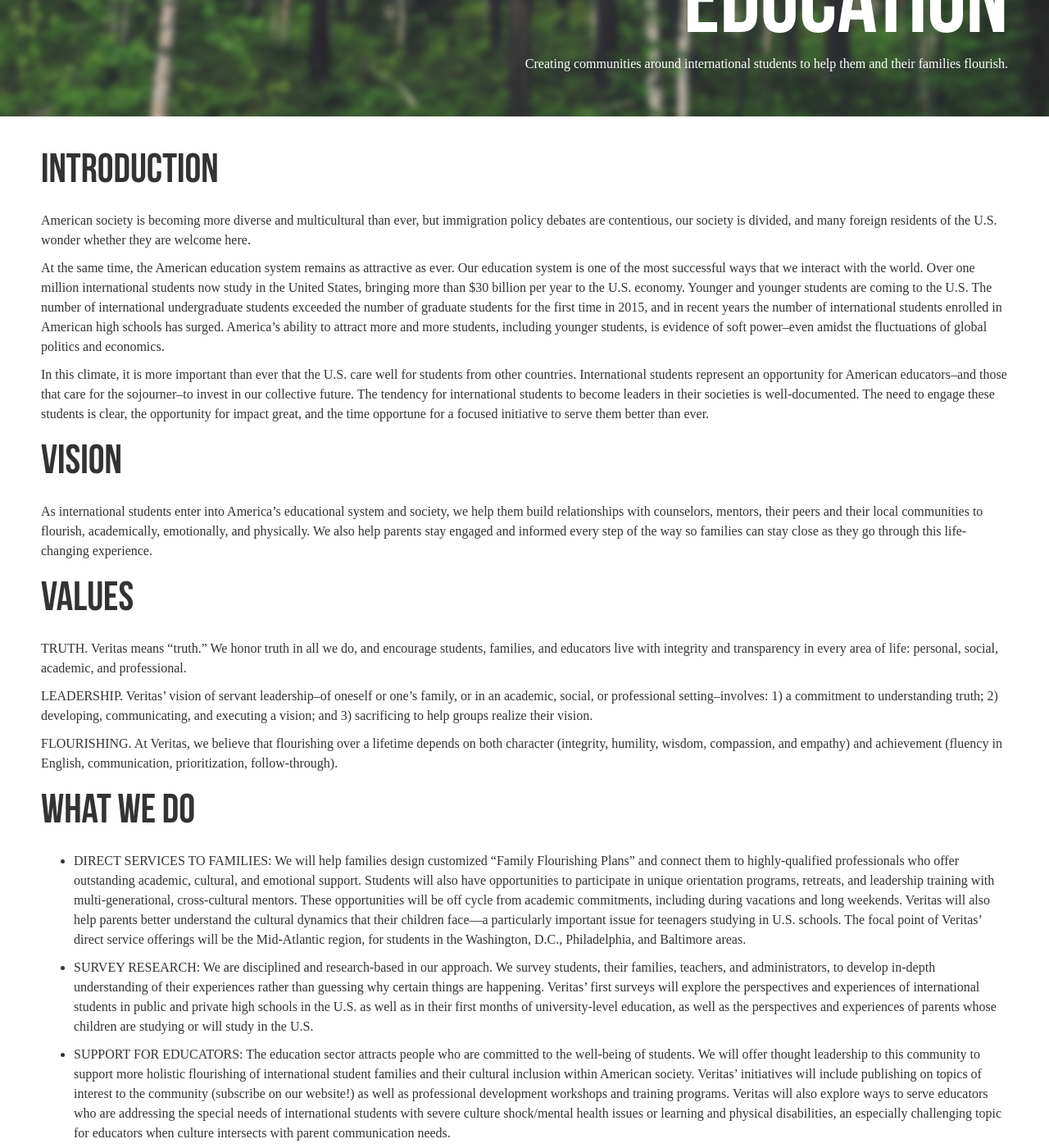
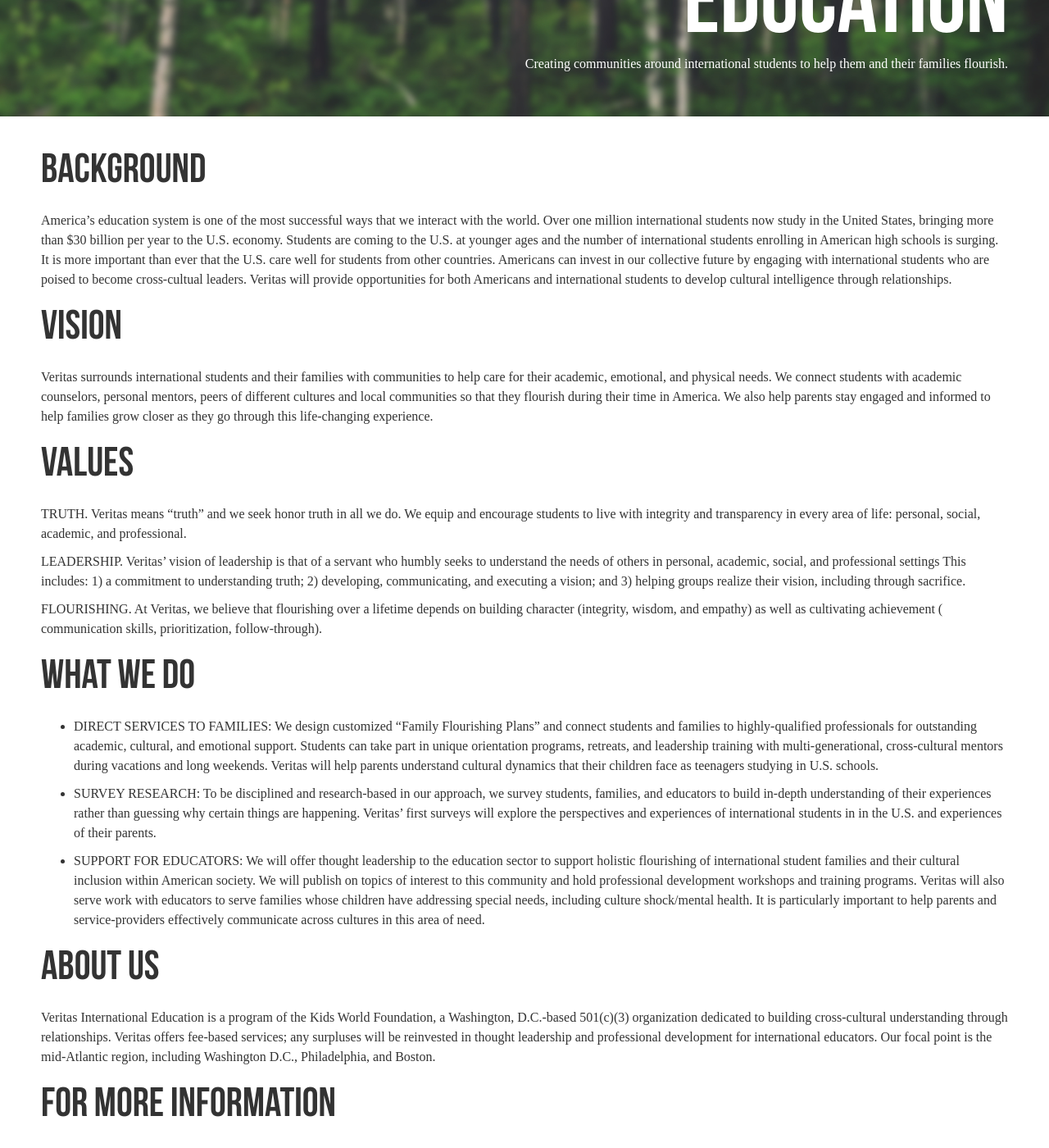
Before and after one commit to ErikBoesen/veritased.github.io, a Jekyll site: the page built from index.md, in a window 1280 px wide and 1400 px high, scrolled down 408 px. Shown: the whole window at 82% size. Built offline with Jekyll 4.4.1, drawn with Linux system fonts in a browser that asks for light colours; some web fonts are replaced; some of the changed text lies outside the part shown.

Commit message:
Update index.md

```diff
--- a/index.md
+++ b/index.md
@@ -6,30 +6,26 @@
 - index
 ---
 
-## Introduction
-American society is becoming more diverse and multicultural than ever, but immigration policy debates are contentious, our society is divided, and many foreign residents of the U.S. wonder whether they are welcome here.
-
-At the same time, the American education system remains as attractive as ever. Our education system is one of the most successful ways that we interact with the world. Over one million international students now study in the United States, bringing more than $30 billion per year to the U.S. economy. Younger and younger students are coming to the U.S. The number of international undergraduate students exceeded the number of graduate students for the first time in 2015, and in recent years the number of international students enrolled in American high schools has surged. America’s ability to attract more and more students, including younger students, is evidence of soft power--even amidst the fluctuations of global politics and economics.
-
-In this climate, it is more important than ever that the U.S. care well for students from other countries. International students represent an opportunity for American educators--and those that care for the sojourner--to invest in our collective future. The tendency for international students to become leaders in their societies is well-documented. The need to engage these students is clear, the opportunity for impact great, and the time opportune for a focused initiative to serve them better than ever.
+## Background
+America's education system is one of the most successful ways that we interact with the world. Over one million international students now study in the United States, bringing more than $30 billion per year to the U.S. economy. Students are coming to the U.S. at younger ages and the number of international students enrolling in American high schools is surging. It is more important than ever that the U.S. care well for students from other countries. Americans can invest in our collective future by engaging with international students who are poised to become cross-cultual leaders. Veritas will provide opportunities for both Americans and international students to develop cultural intelligence through relationships.
 
 ## Vision
-As international students enter into America’s educational system and society, we help them build relationships with counselors, mentors, their peers and their local communities to flourish, academically, emotionally, and physically. We also help parents stay engaged and informed every step of the way so families can stay close as they go through this life-changing experience.
+Veritas surrounds international students and their families with communities to help care for their academic, emotional, and physical needs. We connect students with academic counselors, personal mentors,  peers of different cultures and  local communities so that they  flourish during their time in America. We also help parents stay engaged and informed to help families grow closer as they go through this life-changing experience.
 
 ## Values
-TRUTH. Veritas means “truth.” We honor truth in all we do, and encourage students, families, and educators live with integrity and transparency in every area of life: personal, social, academic, and professional.
+TRUTH. Veritas means “truth" and we seek honor truth in all we do. We equip and encourage students to live with integrity and transparency in every area of life: personal, social, academic, and professional.
 
-LEADERSHIP.  Veritas’ vision of servant leadership--of oneself or one’s family, or in an academic, social, or professional setting--involves: 1) a commitment to understanding truth; 2) developing, communicating, and executing a vision; and 3) sacrificing to help groups realize their vision.
+LEADERSHIP.  Veritas’ vision of leadership is that of a servant who humbly seeks to understand the needs of others in personal,  academic, social, and professional settings This includes: 1) a commitment to understanding truth; 2) developing, communicating, and executing a vision; and 3) helping groups realize their vision, including through sacrifice.
 
-FLOURISHING. At Veritas, we believe that flourishing over a lifetime depends on both character (integrity, humility, wisdom, compassion, and empathy) and achievement (fluency in English, communication, prioritization, follow-through).
+FLOURISHING. At Veritas, we believe that flourishing over a lifetime depends on building character (integrity, wisdom, and empathy) as well as cultivating achievement ( communication skills, prioritization, follow-through).
 
 ## What We Do
-* DIRECT SERVICES TO FAMILIES: We will help families design customized “Family Flourishing Plans” and connect them to highly-qualified professionals who offer outstanding academic, cultural, and emotional support. Students will also have opportunities to participate in unique orientation programs, retreats, and leadership training with multi-generational, cross-cultural mentors. These opportunities will be off cycle from academic commitments, including during vacations and long weekends. Veritas will also help parents better understand the cultural dynamics that their children face—a particularly important issue for teenagers studying in U.S. schools. The focal point of Veritas’ direct service offerings will be the Mid-Atlantic region, for students in the Washington, D.C., Philadelphia, and Baltimore areas.
-* SURVEY RESEARCH: We are disciplined and research-based in our approach. We survey students, their families, teachers, and administrators, to develop in-depth understanding of their experiences rather than guessing why certain things are happening. Veritas’ first surveys will explore the perspectives and experiences of international students in public and private high schools in the U.S. as well as in their first months of university-level education, as well as the perspectives and experiences of parents whose children are studying or will study in the U.S.
-* SUPPORT FOR EDUCATORS: The education sector attracts people who are committed to the well-being of students. We will offer thought leadership to this community to support more holistic flourishing of international student families and their cultural inclusion within American society. Veritas’ initiatives will include publishing on topics of interest to the community (subscribe on our website!) as well as professional development workshops and training programs. Veritas will also explore ways to serve educators who are addressing the special needs of international students with severe culture shock/mental health issues or learning and physical disabilities, an especially challenging topic for educators when culture intersects with parent communication needs.
+* DIRECT SERVICES TO FAMILIES: We design customized “Family Flourishing Plans” and connect students and families to highly-qualified professionals for outstanding academic, cultural, and emotional support. Students can take part in unique orientation programs, retreats, and leadership training with multi-generational, cross-cultural mentors during vacations and long weekends. Veritas will help parents understand cultural dynamics that their children face as teenagers studying in U.S. schools.
+* SURVEY RESEARCH: To be disciplined and research-based in our approach, we survey students, families, and educators to build in-depth understanding of their experiences rather than guessing why certain things are happening. Veritas’ first surveys will explore the perspectives and experiences of international students in in the U.S. and experiences of their parents.
+* SUPPORT FOR EDUCATORS:  We will offer thought leadership to the education sector to support holistic flourishing of international student families and their cultural inclusion within American society. We will publish on topics of interest to this community and hold professional development workshops and training programs. Veritas will also serve work with educators to serve families whose children have addressing special needs, including culture shock/mental health. It is particularly important to help parents and service-providers effectively communicate across cultures in this area of need.
 
 ## About Us
-Veritas International Education is a program of the Kids World Foundation, a Washington, D.C.-based 501(c)(3) organization dedicated to building cross-cultural understanding through relationships. Veritas offers fee-based services; any surpluses will be reinvested in thought leadership and professional development for international educators.
+Veritas International Education is a program of the Kids World Foundation, a Washington, D.C.-based 501(c)(3) organization dedicated to building cross-cultural understanding through relationships. Veritas offers fee-based services; any surpluses will be reinvested in thought leadership and professional development for international educators. Our focal point is the mid-Atlantic region, including Washington D.C., Philadelphia, and Boston.
 
 ## For More Information
 Please contact Veritas at +1.202.320.2161 or <a href onclick="emailMe('info');">email us.
```
